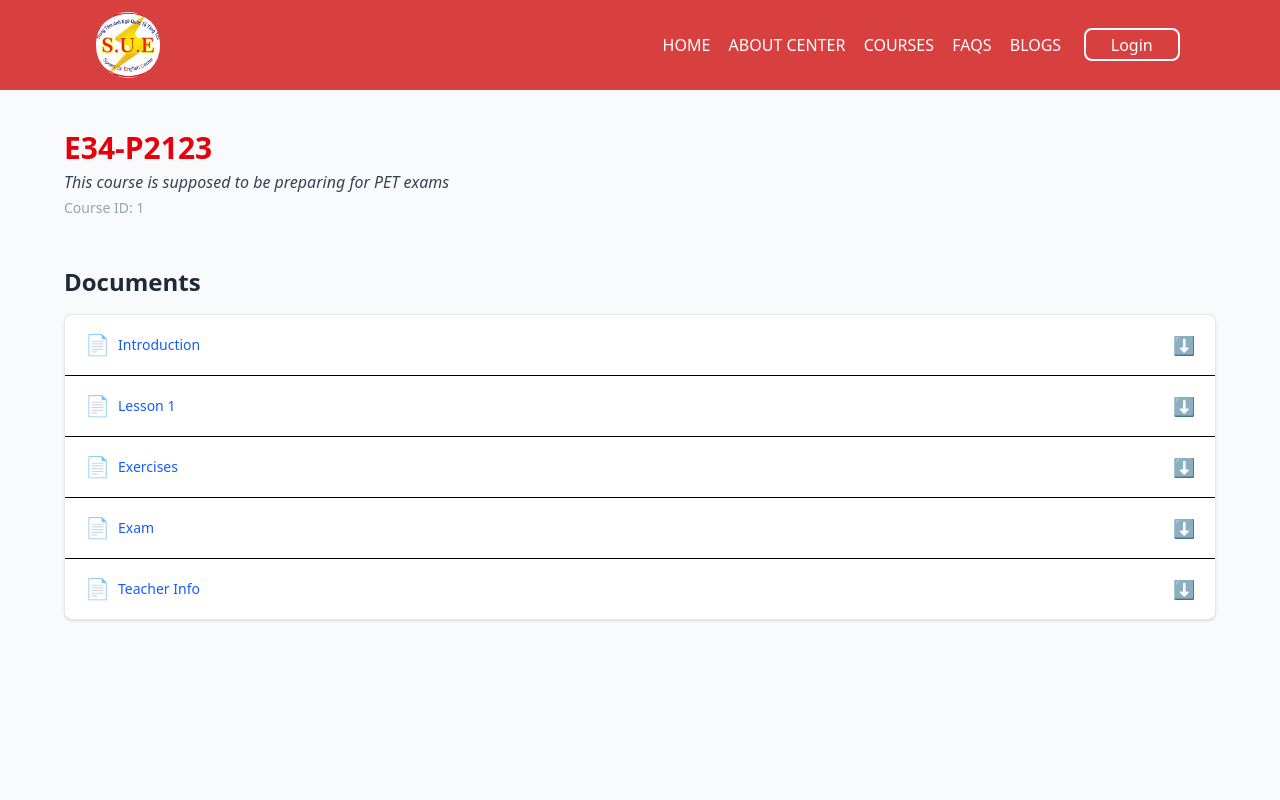
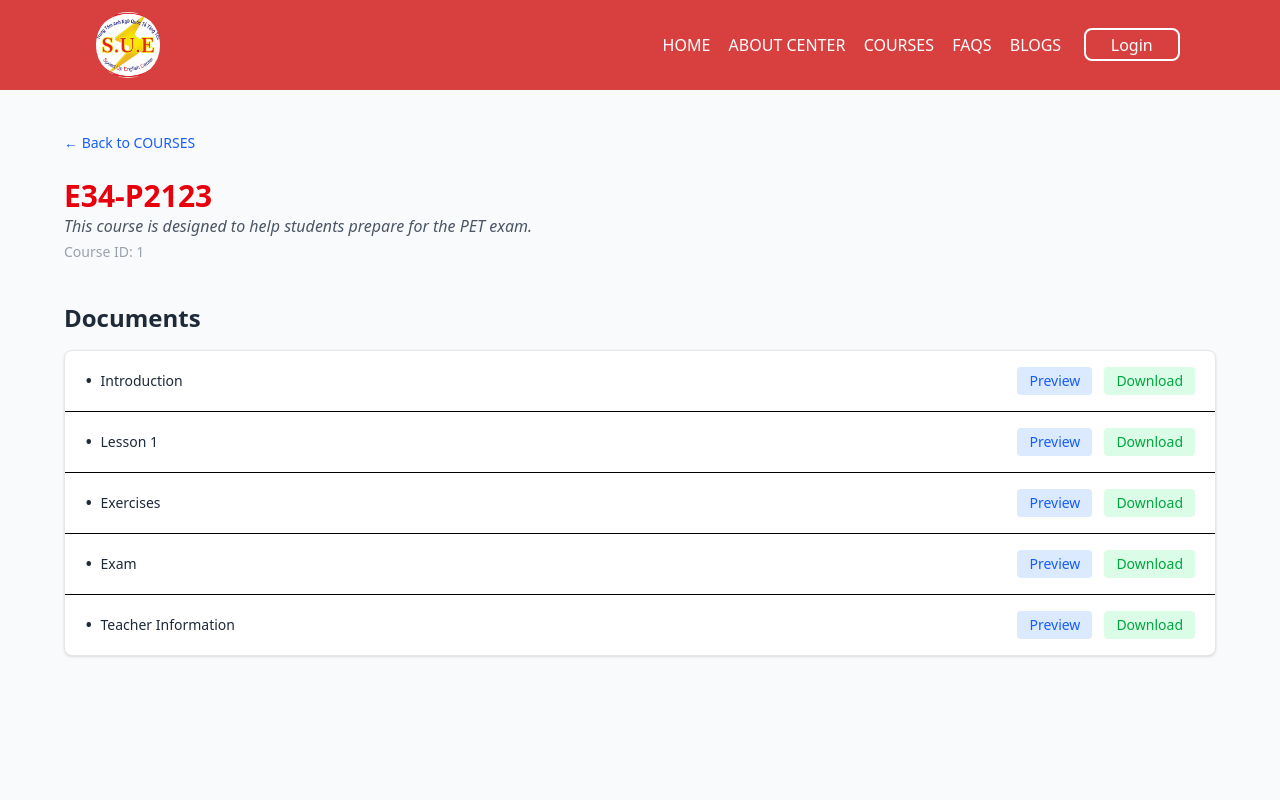
Before and after one commit to minhtoan-nmt/sue_project_frontend, a Next.js app: page /courses/1 in a window 1280 px wide. Shown: the top 800 px of the page. Built offline with nearby package versions, Linux system fonts and the light colour scheme.

Commit message:
Mock data testing_02

```diff
--- a/src/app/courses/[id]/page.js
+++ b/src/app/courses/[id]/page.js
@@ -6,13 +6,13 @@ const fakeCourses = [
   {
     id: '1',
     name: 'E34-P2123',
-    description: 'This course is supposed to be preparing for PET exams',
+    description: 'This course is designed to help students prepare for the PET exam.',
     slides: [
       { name: 'Introduction', url: '#' },
       { name: 'Lesson 1', url: '#' },
       { name: 'Exercises', url: '#' },
       { name: 'Exam', url: '#' },
-      { name: 'Teacher Info', url: '#' },
+      { name: 'Teacher Information', url: '#' },
     ]
   }
 ];
@@ -21,46 +21,73 @@ export default function CourseSlides() {
   const { id } = useParams();
   const course = fakeCourses.find(c => c.id === id);
 
-  if (!course) return <div className="p-10 text-red-600">Không tìm thấy khóa học!</div>;
+  if (!course) {
+    return (
+      <div className="px-16 py-10 bg-gray-50 min-h-screen">
+        {/* Back button */}
+        <div className="mb-6">
+          <a href="/courses" className="text-blue-600 hover:underline text-sm">
+            &larr; Back to COURSES
+          </a>
+        </div>
+
+        {/* Error message */}
+        <div className="text-red-600 text-lg font-semibold">
+          Course not found!
+        </div>
+      </div>
+    );
+  }
+
+
 
   return (
     <div className="px-16 py-10 bg-gray-50 min-h-screen">
-      {/* Tiêu đề */}
-      <div className="mb-12">
-        <h1 className="text-3xl font-bold text-red-600 mb-1">{course.name}</h1>
-        <p className="text-base text-gray-700 italic mb-1">{course.description}</p>
-        <p className="text-sm text-gray-400">Course ID: {course.id}</p>
+      {/* Back to COURSES */}
+      <div className="mb-6">
+        <a href="/courses" className="text-blue-600 hover:underline text-sm">&larr; Back to COURSES</a>
       </div>
 
-      {/* Slide */}
-      <h2 className="text-2xl font-semibold text-gray-800 mb-4"> Documents</h2>
+      {/* Course header */}
+      <div className="mb-10">
+        <h1 className="text-3xl font-bold text-red-600">{course.name}</h1>
+        <p className="text-gray-600 italic text-base">{course.description}</p>
+        <p className="text-gray-400 text-sm mt-1">Course ID: {course.id}</p>
+      </div>
 
-      <div className="bg-white rounded-lg border border-gray-200 shadow-sm">
+      {/* Documents section */}
+      <h2 className="text-2xl font-semibold text-gray-800 mb-4">Documents</h2>
+
+      <div className="bg-white rounded-lg border border-gray-200 shadow-sm divide-y">
         {course.slides.map((doc, i) => (
           <div
             key={i}
-            className="flex items-center justify-between px-5 py-4 border-b last:border-b-0 hover:bg-gray-100 transition"
+            className="flex flex-col md:flex-row items-start md:items-center justify-between px-5 py-4 gap-3 hover:bg-gray-50 transition"
           >
-            {/* PDF + Tên tài liệu */}
+            {/* Bullet + Document name */}
+            <div className="flex items-center gap-2 text-sm font-medium text-gray-800">
+              <span className="text-xl leading-none">•</span>
+              {doc.name}
+            </div>
+
+            {/* Action buttons */}
+            <div className="flex gap-3 mt-2 md:mt-0">
               <a
                 href={doc.url}
                 target="_blank"
                 rel="noopener noreferrer"
-              className="flex items-center gap-2 text-blue-600 hover:underline text-sm font-medium"
+                className="px-3 py-1 bg-blue-100 text-blue-600 text-sm rounded hover:bg-blue-200 transition"
               >
-              <span className="text-xl">📄</span>
-              {doc.name}
+                Preview
               </a>
-
-            {/* Biểu tượng download (Unicode) */}
               <a
                 href={doc.url}
                 download
-              className="text-gray-500 hover:text-gray-700 text-lg"
-              title="Download"
+                className="px-3 py-1 bg-green-100 text-green-600 text-sm rounded hover:bg-green-200 transition"
               >
-              ⬇️
+                Download
               </a>
+            </div>
           </div>
         ))}
       </div>
```
Lines whose indentation alone changed are shown as unchanged.
